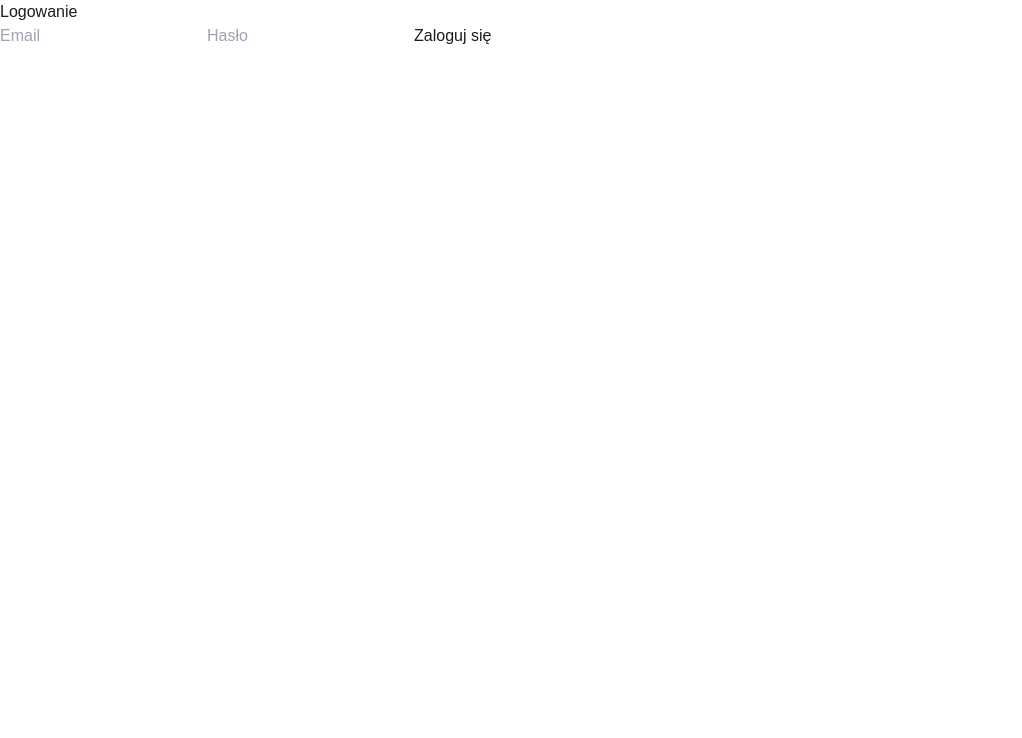
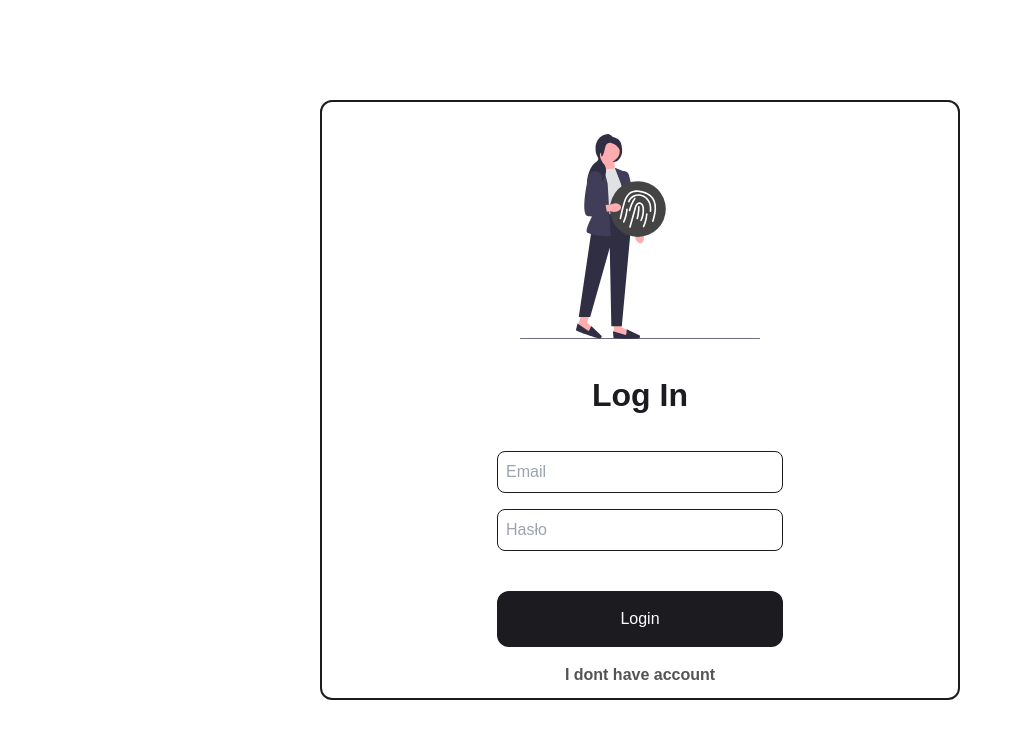
Before and after one commit to kxGeou/Habit-Flow, a React (Vite) app: page /login in a window 1280 px wide. Shown: the top 738 px of the page, without its empty margins (0-1022 px from the left). Built offline with nearby package versions, Linux system fonts and the light colour scheme; no server answers.

Commit message:
Login, Register page design

```diff
--- a/src/App.tsx
+++ b/src/App.tsx
@@ -3,11 +3,11 @@ import React, { useState, useEffect } from 'react';
 import { BrowserRouter as Router, Route, Routes } from 'react-router-dom';
 import { auth } from './firebase/firebase';
 import { onAuthStateChanged } from 'firebase/auth';
-import Register from './Components/UserPage/Register';
+import RegisterScreen from './/pages/RegisterScreen'
 import Login from './Components/UserPage/Login';
 import MainFile from './pages/MainFile';
 import HabitsList from './Components/UserPage/HabitList';
-
+import LoginScreen from './pages/LoginScreen';
 const App: React.FC = () => {
   const [userEmail, setUserEmail] = useState<string | null>(null);
 
@@ -30,9 +30,9 @@ const App: React.FC = () => {
           {/* Strona główna */}
           <Route path="/" element={<MainFile />} />
 
-          <Route path="/login" element={<Login />} />
+          <Route path="/login" element={<LoginScreen />} />
 
-          <Route path="/register" element={<Register />} />
+          <Route path="/register" element={<RegisterScreen />} />
 
           <Route
             path="/habits"
--- a/src/Components/UserPage/Register.tsx
+++ /dev/null
@@ -1,46 +0,0 @@
-// src/components/Register.tsx
-import React, { useState } from 'react';
-import { createUserWithEmailAndPassword } from 'firebase/auth';
-import { auth } from '../../firebase/firebase';
-import { useNavigate } from 'react-router-dom';
-
-const Register: React.FC = () => {
-  const [email, setEmail] = useState('');
-  const [password, setPassword] = useState('');
-  const [error, setError] = useState('');
-  const navigate = useNavigate();
-
-  const handleRegister = async (e: React.FormEvent) => {
-    e.preventDefault();
-    try {
-      await createUserWithEmailAndPassword(auth, email, password);
-      navigate('/habits'); // Przekierowanie po rejestracji
-    } catch (error) {
-      setError('Błąd rejestracji. Spróbuj ponownie.');
-    }
-  };
-
-  return (
-    <div>
-      <h2>Rejestracja</h2>
-      <form onSubmit={handleRegister}>
-        <input
-          type="email"
-          placeholder="Email"
-          value={email}
-          onChange={(e) => setEmail(e.target.value)}
-        />
-        <input
-          type="password"
-          placeholder="Hasło"
-          value={password}
-          onChange={(e) => setPassword(e.target.value)}
-        />
-        <button type="submit">Zarejestruj się</button>
-      </form>
-      {error && <p>{error}</p>}
-    </div>
-  );
-};
-
-export default Register;
--- a/src/pages/LoginScreen.tsx
+++ b/src/pages/LoginScreen.tsx
@@ -0,0 +1,68 @@
+// src/components/Login.tsx
+import React, { useState } from "react";
+import { signInWithEmailAndPassword } from "firebase/auth";
+import { auth } from "../firebase/firebase";
+import { useNavigate } from "react-router-dom";
+import ImgLogin from "../assets/login.svg";
+import { Link } from "react-router-dom";
+
+const Login: React.FC = () => {
+  const [email, setEmail] = useState("");
+  const [password, setPassword] = useState("");
+  const [error, setError] = useState("");
+  const navigate = useNavigate();
+
+  const handleLogin = async (e: React.FormEvent) => {
+    e.preventDefault();
+    try {
+      await signInWithEmailAndPassword(auth, email, password);
+      navigate("/habits");
+    } catch (error) {
+      setError("Błąd logowania. Sprawdź swoje dane.");
+    }
+  };
+
+  return (
+    <div className="flex flex-col h-screen justify-center items-center  ">
+      <div className="  flex flex-col p-8 justify-start items-center h-[75%] w-[50%] rounded-[12px] border-2 border-[#1C1B1F]">
+        <img src={ImgLogin} alt="cat image" className="w-[15rem]" />
+        <h2 className="font-bold text-[2rem] my-[2rem]">Log In</h2>
+        <form
+          onSubmit={handleLogin}
+          className="gap-4 flex flex-col w-[100%] justify-center items-center"
+        >
+          <input
+            type="email"
+            placeholder="Email"
+            value={email}
+            onChange={(e) => setEmail(e.target.value)}
+            className="border border-[#1C1B1F] p-2 rounded-[8px] w-[50%]"
+          />
+          <input
+            type="password"
+            placeholder="Hasło"
+            value={password}
+            onChange={(e) => setPassword(e.target.value)}
+            className="border border-[#1C1B1F] p-2 rounded-[8px] w-[50%]"
+          />
+          <div className="flex flex-col items-center gap-4 mt-6 w-[100%]">
+            <button
+              type="submit"
+              className="bg-[#1C1B1F] w-[50%] text-white h-[3.5rem] rounded-[12px]"
+            >
+              Login
+            </button>
+            <Link to="/register" className="font-semibold opacity-75">
+              I dont have account
+            </Link>
+          </div>
+        </form>
+        {error && (
+          <p className="text-red-700 mt-4 font-semibold text-[1.25]">{error}</p>
+        )}
+      </div>
+    </div>
+  );
+};
+
+export default Login;
--- a/src/pages/RegisterScreen.tsx
+++ b/src/pages/RegisterScreen.tsx
@@ -0,0 +1,54 @@
+import React, { useState } from "react";
+import { createUserWithEmailAndPassword } from "firebase/auth";
+import { auth } from "../firebase/firebase";
+import { useNavigate } from "react-router-dom";
+import Cat from "../assets/cat.svg";
+import { Link } from "react-router-dom";
+const Register: React.FC = () => {
+  const [email, setEmail] = useState("");
+  const [password, setPassword] = useState("");
+  const [error, setError] = useState("");
+  const navigate = useNavigate();
+
+  const handleRegister = async (e: React.FormEvent) => {
+    e.preventDefault();
+    try {
+      await createUserWithEmailAndPassword(auth, email, password);
+      navigate("/habits");
+    } catch (error) {
+      setError("Błąd rejestracji. Spróbuj ponownie.");
+    }
+  };
+
+  return (
+    <div className="flex flex-col h-screen justify-center items-center  ">
+      <div className="  flex flex-col p-8 justify-start items-center h-[75%] w-[50%] rounded-[12px] border-2 border-[#1C1B1F]">
+        <img src={Cat} alt="cat image" className="w-[15rem]"/>
+        <h2 className="font-bold text-[2rem] my-[2rem]">Register</h2>
+        <form onSubmit={handleRegister} className="gap-4 flex flex-col w-[100%] justify-center items-center">
+          <input
+            type="email"
+            placeholder="Enter Email"
+            value={email}
+            onChange={(e) => setEmail(e.target.value)}
+            className="border border-[#1C1B1F] p-2 rounded-[8px] w-[50%]"
+          />
+          <input
+            type="password"
+            placeholder="Enter Password"
+            value={password}
+            onChange={(e) => setPassword(e.target.value)}
+            className="border border-[#1C1B1F] p-2 rounded-[8px] w-[50%]"
+          />
+          <div className="flex flex-col items-center gap-4 mt-6 w-[100%]">
+            <button type="submit" className="bg-[#1C1B1F] w-[50%] text-white h-[3.5rem] rounded-[12px]">Zarejestruj się</button>
+            <Link to="/login" className="font-semibold opacity-75">I already have account</Link>
+          </div>
+        </form>
+        {error && <p className="text-red-700 mt-4 font-semibold text-[1.25]">{error}</p>}
+      </div>
+    </div>
+  );
+};
+
+export default Register;
```
Also changed, not shown: src/assets/cat.svg (added), src/assets/login.svg (added).
